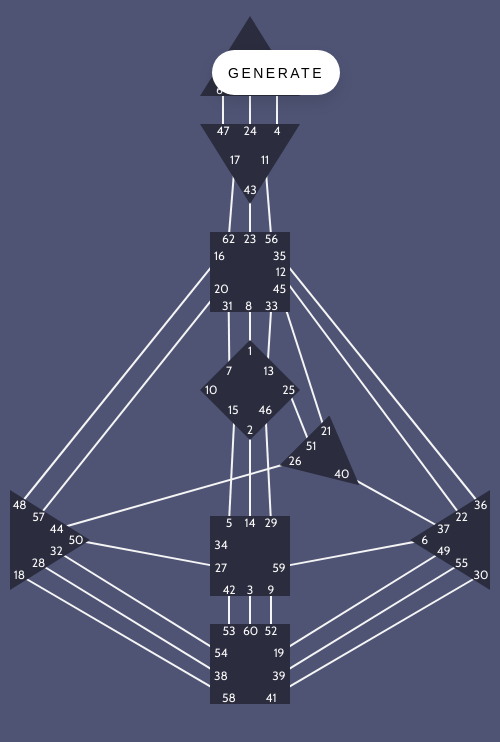
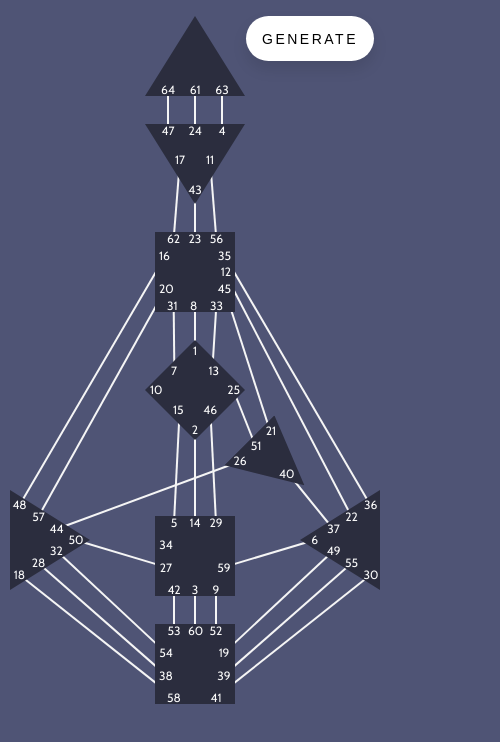
Before and after one commit to dmdeganov/human-design-body-graph, a React (Vite) app: page / in a window 390 px wide. Shown: the top 742 px of the page, 500 px wide, since content can reach past the window. Built offline with nearby package versions, Linux system fonts and the light colour scheme.

Commit message:
add adaptive styles

```diff
--- a/sass/components/body-graph-grid.scss
+++ b/sass/components/body-graph-grid.scss
@@ -4,6 +4,7 @@
   color: $fc-primary;
   margin: 0 auto;
   max-width: 500px;
+  height: 704px;
   padding-top: 16px;
   justify-items: center;
   display: grid;
@@ -67,4 +68,21 @@
       color: $fc-active;
     }
   }
+
+  @media (max-width: 600px){
+    grid-template-columns: 1fr 1fr 1fr;
+    .spleen{
+      margin-right: auto;
+    }
+    .solar{
+      margin-left: auto;
+    }
+    & + .button-primary{
+      top: 16px;
+      right: 16px;
+    }
+  }
+  @media (max-width: 532px){
+    width: auto;
+  }
 }
--- a/src/App.tsx
+++ b/src/App.tsx
@@ -15,7 +15,7 @@ export const ActiveGatesContext = React.createContext<number[]>([]);
 const App = () => {
   const [allGatesCoords, setAllGatesCoords] = useState<AllGatesCoords>({});
   const [activeGates, setActiveGates] = useState<number[]>([]);
-  const {width, height} = usePageSize();
+  const {width} = usePageSize();
   const bodyGraphGridRef: React.RefObject<HTMLDivElement | null> = useRef(null);
 
   const areAllGatesRendered = Object.keys(allGatesCoords).length === 64;
@@ -36,7 +36,7 @@ const App = () => {
     if (!bodyGraphGridRef.current) return;
     const svgXOffset = bodyGraphGridRef.current.getBoundingClientRect().x
     setAllGatesCoords(getAllGatesCoords(svgXOffset));
-  }, [width, height]);
+  }, [width]);
 
 
   return (
--- a/src/components/SvgCanvas.tsx
+++ b/src/components/SvgCanvas.tsx
@@ -13,7 +13,7 @@ type SvgCanvasProps = {
 
 const SvgCanvas = ({allGatesCoords, areAllGatesRendered, activeGates}: SvgCanvasProps) => {
   return (
-    <svg width={500} height={704} className="svg-canvas">
+    <svg width="100%" height="100%" className="svg-canvas">
       {areAllGatesRendered &&
         allPossibleLines.map(([gateFrom, gateTo]) => {
           const gateFromCoords = allGatesCoords[gateFrom];
--- a/src/hooks/usePageSize.ts
+++ b/src/hooks/usePageSize.ts
@@ -6,18 +6,9 @@ function onWindowSizeChange(onChange: () => void) {
   return () => window.removeEventListener('resize', onChange);
 }
 
-const getWindowWidthSnapshot = () =>
-  window.innerWidth - 0.1;
+const getWindowWidthSnapshot = () =>  window.innerWidth
 
-const getWindowHeightSnapshot = () =>
-  Math.max(
-    document.body.scrollHeight,
-    document.documentElement.scrollHeight,
-    document.body.offsetHeight,
-    document.documentElement.offsetHeight,
-    document.body.clientHeight,
-    document.documentElement.clientHeight,
-  ) - 0.1;
+const getWindowHeightSnapshot = () =>  window.innerHeight;
 
 export function usePageSize() {
   const windowWidth = React.useSyncExternalStore(onWindowSizeChange, getWindowWidthSnapshot);
```
